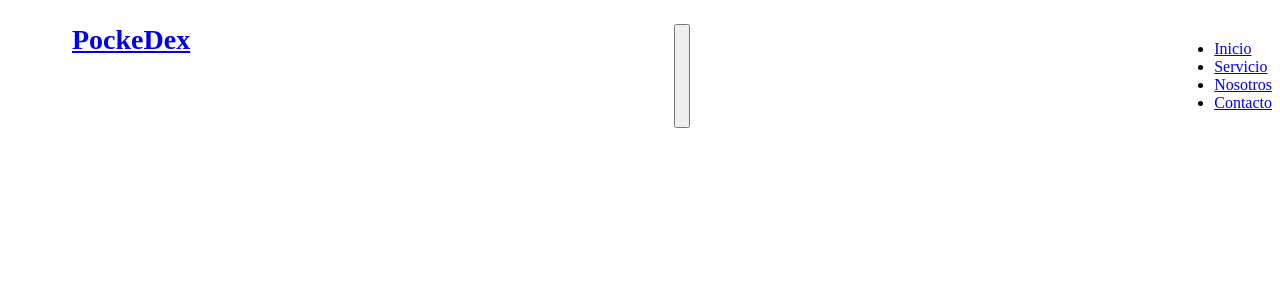
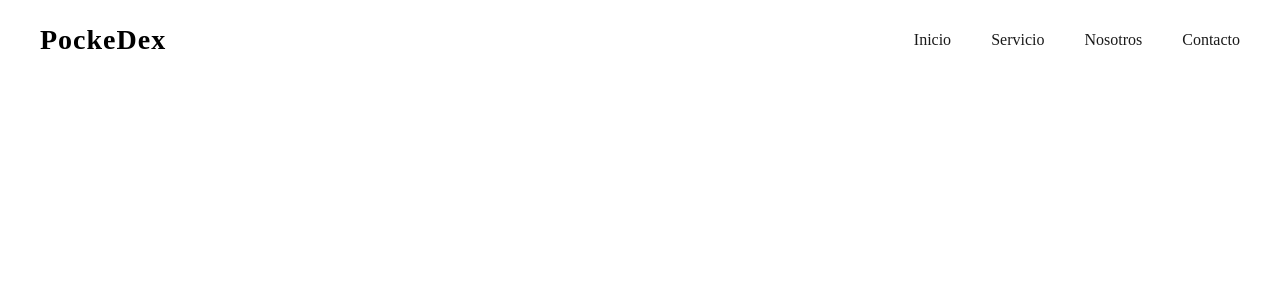
Before and after one commit to b3lmar0809/PockeDex, a React (Vite) app: page / in a window 1280 px wide. Shown: the top 300 px of the page. Built offline with nearby package versions, Linux system fonts and the light colour scheme.

Commit message:
arreglando navbar y agregando estilos

```diff
--- a/src/components/atoms/ButtonAtom.tsx
+++ b/src/components/atoms/ButtonAtom.tsx
@@ -1,14 +1,14 @@
-import type {ButtonHTMLAttributes} from "react";
+import type {ButtonHTMLAttributes, ReactNode} from "react";
 
 type ButtonAtomProp = {
-    text: string;
     className?: string;
+    children?: ReactNode;
 } & ButtonHTMLAttributes<HTMLButtonElement>;
 
-function ButtomAtom({text, className, ...props}: ButtonAtomProp) {
+function ButtomAtom({ className, children, ...props}: ButtonAtomProp) {
     return(
         <button className={className} {...props}>
-            {text}
+            {children}
         </button>
     )
 }
--- a/src/components/organisms/NavBar.tsx
+++ b/src/components/organisms/NavBar.tsx
@@ -1,25 +1,29 @@
-import  {useState, useEffect} from "react";
-import ButtomAtom from "../atoms/ButtonAtom";
-import TextAtom from "../atoms/TextAtom";
+import React, {useState, useEffect} from "react";
 import '../../style/components/organisms/NavBar.css'
 
 const NavBar: React.FC = () => {
-    const [scrolled, setScrolled] = useState(false);
-    const [menuOpen, setMenuOpen] = useState(false);
+    const [scrolled, setScrolled] = useState<boolean>(false);
+    const [menuOpen, setMenuOpen] = useState<boolean>(false);
 
     useEffect(() => {
-        const handleScroll = () => {
-          const isScrolled = window.scrollY > 50;
-          setScrolled(isScrolled);
+        const handleScroll = (): void => {
+            const isScrolled = window.scrollY > 50;
+            setScrolled(isScrolled);
+            if (menuOpen){
+                setMenuOpen(false);
+            }
         };
-
         window.addEventListener('scroll', handleScroll);
         return () => window.removeEventListener('scroll', handleScroll);
-    }, []);
+    }, [menuOpen]);
 
-    const toggleMenu = () => {
-      setMenuOpen(!menuOpen);
+    const toggleMenu = ():void => {
+        setMenuOpen(!menuOpen);
     };
+
+    const closeMenu = ():void => {
+        setMenuOpen(false)
+    }
 
     return (
         <nav className={`navbar ${scrolled ? 'scrolled' : ''}`}>
@@ -28,20 +32,24 @@ const NavBar: React.FC = () => {
                     <a href="/">PockeDex</a>
                 </div>
 
-                <ButtomAtom className={`menu-toggle ${menuOpen ? 'active' : ''}`}
-                            text={''} onClick={toggleMenu} aria-label='Toggle menu'
+                {/* ✅ Botón hamburguesa SIMPLIFICADO */}
+                <button
+                    className={`menu-toggle ${menuOpen ? 'active' : ''}`}
+                    onClick={toggleMenu}
+                    aria-label='Toggle menu'
                 >
-                    <TextAtom variant='span'>''</TextAtom>
-                    <TextAtom variant='span'>''</TextAtom>
-                    <TextAtom variant='span'>''</TextAtom>
-                </ButtomAtom>
+                    <span className="span"></span>
+                    <span className="span"></span>
+                    <span className="span"></span>
+                </button>
 
-                <TextAtom variant='ul' className={`navbar-menu ${menuOpen ? 'active' : ''}`}>
-                    <TextAtom variant='li' className="li-a"><a href="/">Inicio</a></TextAtom>
-                    <TextAtom variant='li'><a href='/'>Servicio</a></TextAtom>
-                    <TextAtom variant='li'><a href='/'>Nosotros</a></TextAtom>
-                    <TextAtom variant='li'><a href='/'>Contacto</a></TextAtom>
-                </TextAtom>
+                {/* ✅ Menú SIMPLIFICADO */}
+                <ul className={`navbar-menu ${menuOpen ? 'active' : ''}`}>
+                    <li className="li"><a href="/" onClick={closeMenu}>Inicio</a></li>
+                    <li className="li"><a href='/' onClick={closeMenu}>Servicio</a></li>
+                    <li className="li"><a href='/' onClick={closeMenu}>Nosotros</a></li>
+                    <li className="li"><a href='/' onClick={closeMenu}>Contacto</a></li>
+                </ul>
             </div>
         </nav>
     )
--- a/src/style/components/organisms/NavBar.css
+++ b/src/style/components/organisms/NavBar.css
@@ -3,12 +3,13 @@
     top: 0;
     left: 0;
     width: 100%;
-    padding: 24px 32px;
+    padding: 24px 0;
     background: transparent;
     transition: all 0.3s ease;
+    z-index: 1000;
 }
 
-.navbar .scrolled {
+.navbar.scrolled {
     background: rgba(0, 0, 0, 0.85);
     backdrop-filter: blur(10px);
     padding: 16px 32px;
@@ -20,10 +21,137 @@
     margin: 0 auto;
     display: flex;
     justify-content: space-between;
-    align-content: center;
+    align-items: center;
+    padding: 0 16px;
 }
 
 .navbar-logo a {
     font-size: 28px;
     font-weight: bold;
+    color: black;
+    text-decoration: none;
+    letter-spacing: 1px;
+    transition: color 0.3s ease;
 }
+
+.navbar-logo a:hover {
+    color: #64b7f6;
+}
+
+.navbar-menu {
+    display: flex;
+    list-style: none;
+    gap: 40px;
+    margin: 0;
+    padding: 0;
+}
+
+.navbar-menu li a {
+    color: #1a1a1a;
+    text-decoration: none;
+    font-size: 16px;
+    font-weight: 500;
+    position: relative;
+    transition: color 0.3s ease;
+}
+
+.navbar-menu li a::after {
+    content: '';
+    position: absolute;
+    bottom: -5px;
+    left: 0;
+    width: 0;
+    height: 2px;
+    background: #64d5f6;
+    transition: width 0.3s ease;
+}
+
+.navbar-menu li a:hover {
+    color: #64b7f6;
+}
+
+.navbar-menu li a:hover::after {
+    width: 100%;
+}
+
+/* para acultar el boton para la hamburguesa*/
+.menu-toggle {
+    display: none;
+    flex-direction: column;
+    background: transparent;
+    border: none;
+    cursor: pointer;
+    padding: 0;
+    z-index: 1001;
+}
+
+.menu-toggle span {
+    width: 25px;
+    height: 3px;
+    background: #1a1a1a;
+    margin: 3px 0;
+    transition: all 0.3s ease;
+    border-radius: 3px;
+}
+
+.menu-toggle.active span:nth-child(1) {
+    transform: rotate(45deg) translate(8px, 8px);
+}
+
+.menu-toggle.active span:nth-child(2) {
+    opacity: 0;
+}
+
+.menu-toggle.active span:nth-child(3) {
+    transform: rotate(-45deg) translate(7px, -7px);
+}
+
+@media (max-width: 768px) {
+
+    .navbar-container {
+        padding: 0 20px;
+    }
+
+    .menu-toggle {
+        display: flex ;
+        gap: 4px;
+    }
+
+    .menu-toggle span {
+        display: block ;
+        width: 28px ;
+        height: 3px ;
+        background: #1a1a1a ;
+    }
+
+    .menu-toggle.active span {
+        background: white;
+    }
+
+    .navbar-menu {
+        position: fixed;
+        top: -100%;
+        left: 0;
+        width: 100%;
+        background: rgba(0, 0, 0, 0.95);
+        backdrop-filter: blur(10px);
+        flex-direction: column;
+        padding: 80px 32px 32px;
+        gap: 32px;
+        transition: top 0.4s ease;
+        align-items: center;
+    }
+
+    .navbar-menu.active {
+        top: 0;
+    }
+
+    .navbar-menu li a {
+        font-size: 19px;
+        color: white ;
+    }
+
+    .navbar-menu li a::after {
+        display: none;
+    }
+}
```
